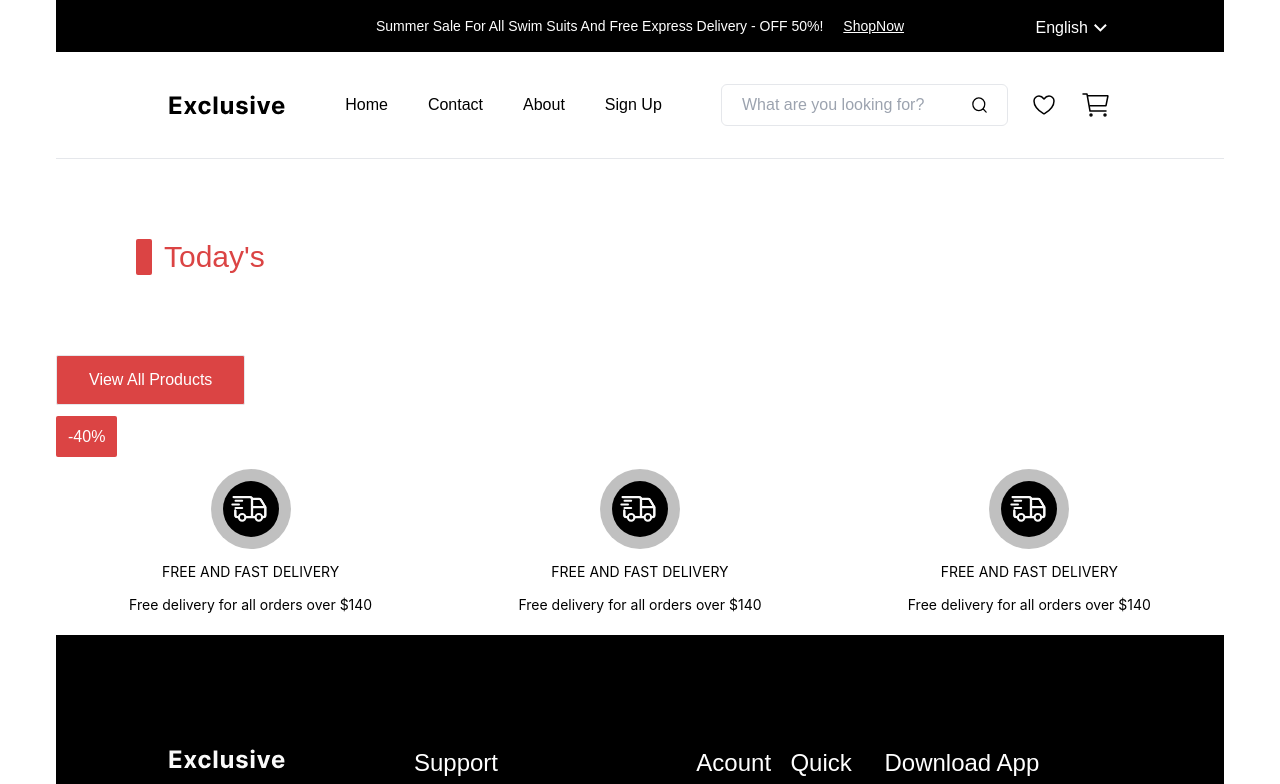
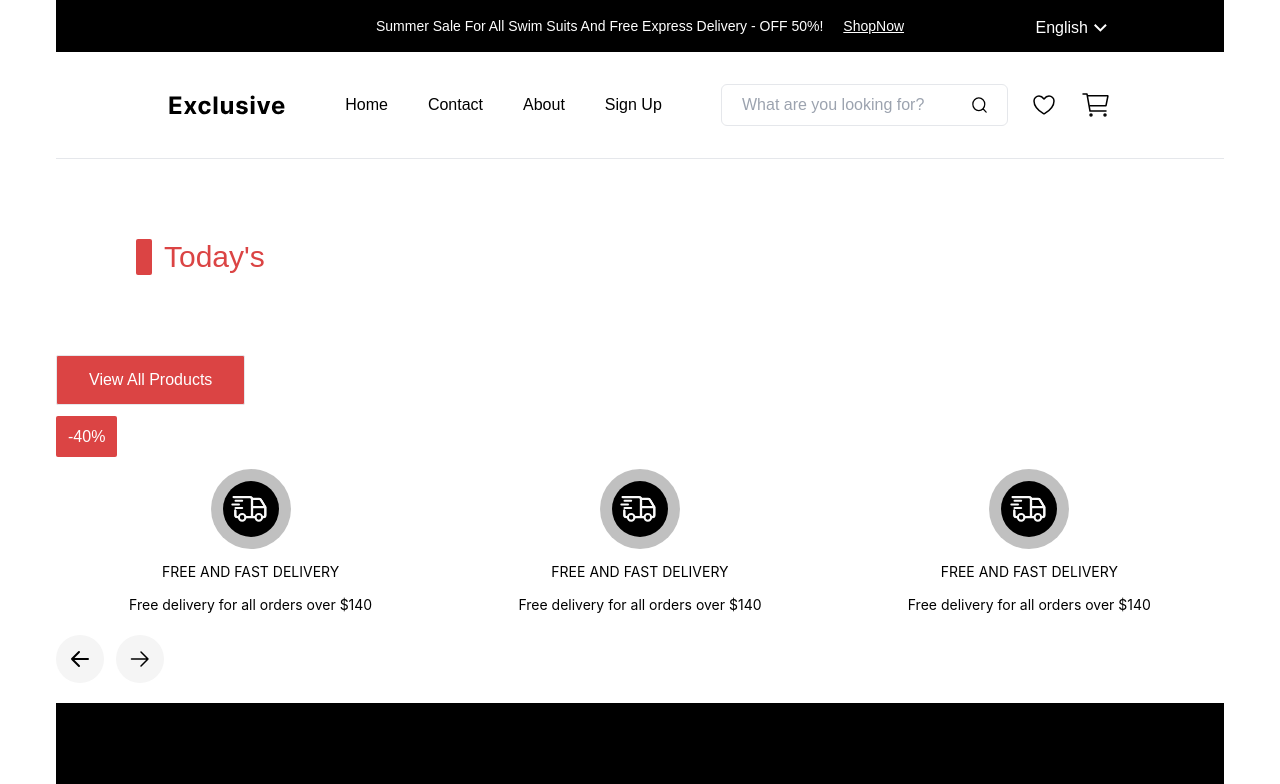
Before and after one commit to Ememobong-dev/exclusive-ecommerce, a Next.js app: page / in a window 1280 px wide. Shown: the top 784 px of the page. Built offline with nearby package versions, Linux system fonts and the light colour scheme.

Commit message:
arrow components

```diff
--- a/src/app/page.tsx
+++ b/src/app/page.tsx
@@ -1,3 +1,4 @@
+import ArrowScroll from "@/components/ArrowScroll";
 import Button from "@/components/Button";
 import Footer from "@/components/Footer";
 import Navbar from "@/components/Navbar";
@@ -23,6 +24,9 @@ export default function Home() {
       <ServicesContent />
 
       <div className="my-5"></div>
+      <ArrowScroll />
+
+      <div className="my-5"></div>
       <Footer />
     </div>
   );
--- /dev/null
+++ b/src/components/ArrowScroll.tsx
@@ -0,0 +1,22 @@
+import React from "react";
+import Image from "next/image";
+import arrowLeft from "../../public/assets/icons/arrowLeft.svg";
+import arrowRight from "../../public/assets/icons/arrowRight.svg";
+
+
+
+
+const ArrowScroll = () => {
+  return (
+    <div className="flex gap-3">
+      <span className="cursor-pointer rounded-full w-12 h-12 flex justify-center items-center bg-secondaryBlue">
+        <Image src={arrowLeft} alt="delivery" />
+      </span>
+      <span className="cursor-pointer rounded-full w-12 h-12 flex justify-center items-center bg-secondaryBlue">
+        <Image src={arrowRight} alt="delivery" />
+      </span>
+    </div>
+  );
+};
+
+export default ArrowScroll;
--- a/tailwind.config.ts
+++ b/tailwind.config.ts
@@ -10,7 +10,8 @@ export default {
     extend: {
       colors: {
         "red-secondary-two": "#DB4444",
-        "color300" : "#2F2E30"
+        "color300" : "#2F2E30",
+        "secondaryBlue" : "#F5F5F5",
       },
     },
   },
```
Also changed, not shown: public/assets/icons/arrowLeft.svg (added), public/assets/icons/arrowRight.svg (added).
